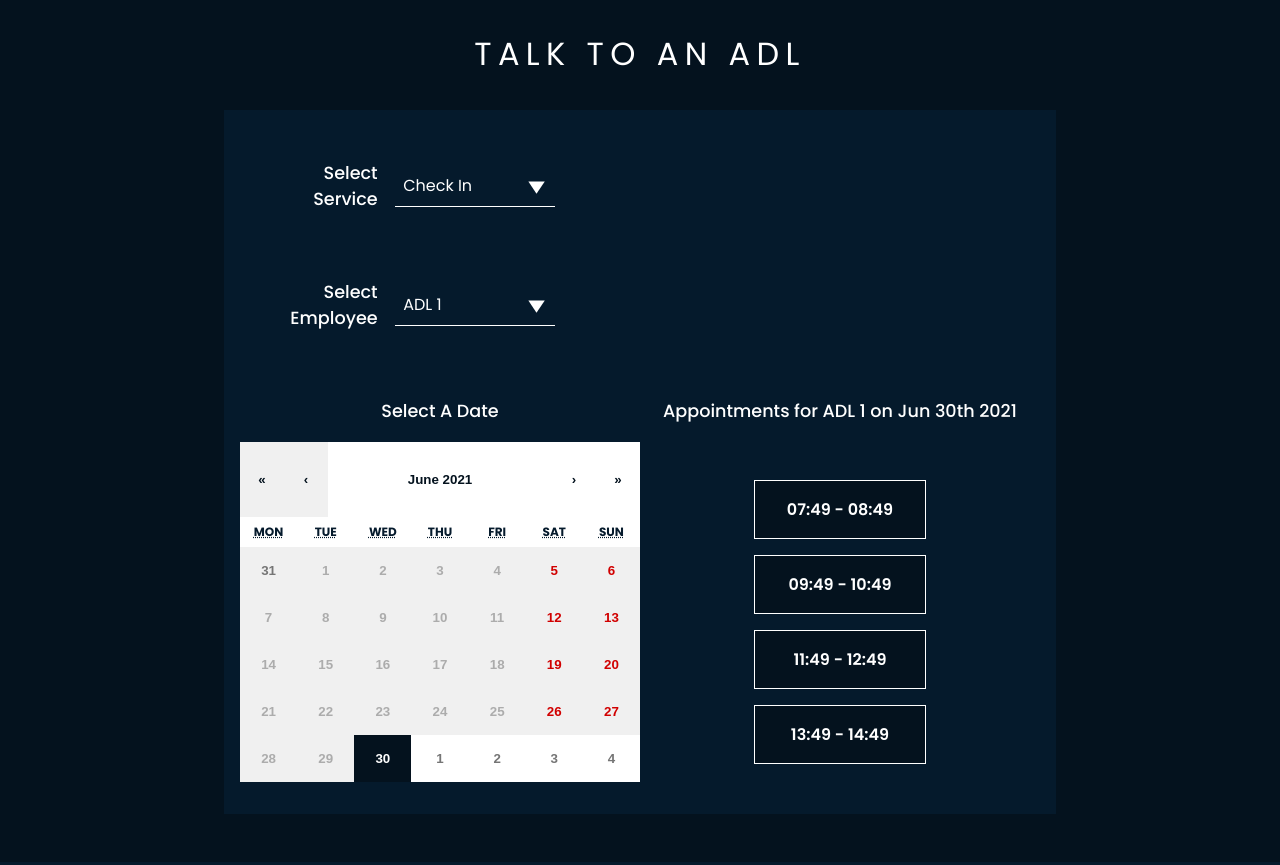
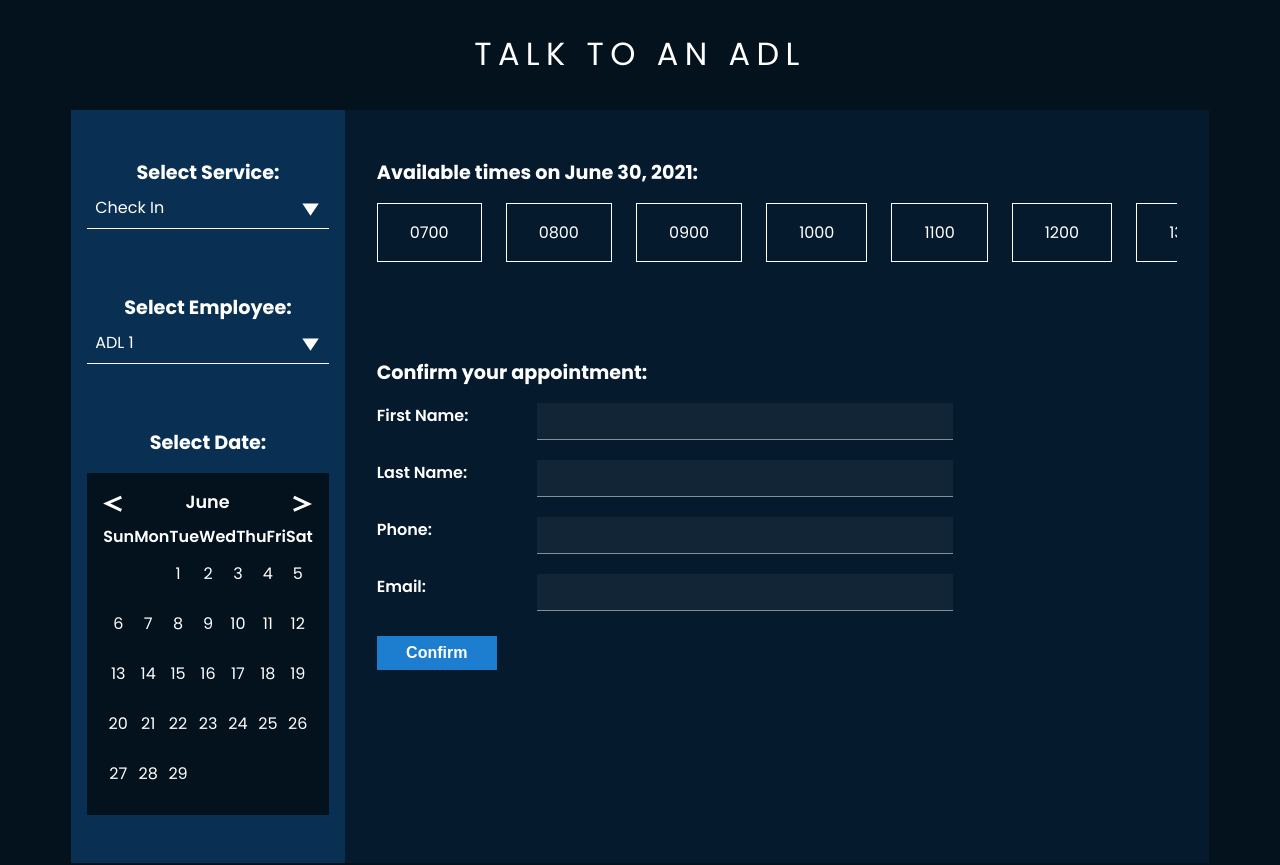
Before and after one commit to leighton-tidwell/jbadorms, a React (Create React App) app: page /dorms/appointments in a window 1280 px wide. Shown: the part 360-1225 px from the top of the page. Built offline with nearby package versions, Linux system fonts and the light colour scheme; what react-google-maps would draw is missing.

Commit message:
Appointment page draft two completed.

```diff
--- a/src/components/Dorms/Appointments/AppointmentForm.js
+++ b/src/components/Dorms/Appointments/AppointmentForm.js
@@ -2,26 +2,19 @@ import React, { useState } from "react";
 
 import classes from "./AppointmentForm.module.css";
 import Select from "../../UI/Select";
-import Calendar from "../../UI/Calendar";
-import AppointmentTimePicker from "./AppointmentTimePicker";
-import moment from "moment";
+import Calendar from "../../UI/Calendar/Calendar";
 import Button from "../../UI/Button";
 import Input from "../../UI/Input";
 
 const AppointmentForm = () => {
-  const [selectedDate, setSelectedDate] = useState(new Date());
-  const [selectedTime, setSelectedTime] = useState("");
-  const [parsedSelectedTime, setParsedSelectedTime] = useState([]);
+  const [selectedDate, setSelectedDate] = useState(null);
+  const [selectedTime, setSelectedTime] = useState(null);
   const [selectedService, setSelectedService] = useState("Check In");
   const [serviceOptions, setServiceOptions] = useState([
     { value: "Check In", id: 1 },
     { value: "Check Out", id: 2 },
     { value: "Inspection", id: 3 },
   ]);
-  const [enteredFullName, setEnteredFullName] = useState("");
-  const [enteredEmail, setEnteredEmail] = useState("");
-  const [enteredPhoneNumber, setEnteredPhoneNumber] = useState("");
-
   const [selectedEmployee, setSelectedEmployee] = useState("ADL 1");
   const [employeeOptions, setEmployeeOptions] = useState([
     { value: "ADL 1", id: 1 },
@@ -29,6 +22,24 @@ const AppointmentForm = () => {
     { value: "ADL 3", id: 3 },
     { value: "ADL 4", id: 4 },
   ]);
+  const [availableTimes, setAvailableTimes] = useState([
+    "0700",
+    "0800",
+    "0900",
+    "1000",
+    "1100",
+    "1200",
+    "1300",
+    "1400",
+    "1500",
+    "1600",
+    "1700",
+  ]);
+
+  const [enteredFirstName, setEnteredFirstName] = useState("");
+  const [enteredLastName, setEnteredLastName] = useState("");
+  const [enteredPhone, setEnteredPhone] = useState("");
+  const [enteredEmail, setEnteredEmail] = useState("");
 
   const handleSelectService = (selectedValue) => {
     setSelectedService(selectedValue);
@@ -38,48 +49,49 @@ const AppointmentForm = () => {
     setSelectedEmployee(selectedValue);
   };
 
-  const handleSelectedTime = (userSelectedTime) => {
-    setSelectedTime(userSelectedTime);
-    const hourRangeOfSelectedTime = userSelectedTime.split(" - ");
-    const firstHour = hourRangeOfSelectedTime[0].split(":")[0];
-    const secondHour = hourRangeOfSelectedTime[1].split(":")[0];
-    setParsedSelectedTime([
-      `${moment(selectedDate)
-        .add(+firstHour, "hours")
-        .format("MMM Do YYYY HH:mm")}`,
-      `${moment(selectedDate)
-        .add(+secondHour, "hours")
-        .format("MMM Do YYYY HH:mm")}`,
-    ]);
+  const handleDateSelect = (dateObject) => {
+    setSelectedDate(dateObject);
   };
 
-  const handleChangeFullName = (event) => {
-    setEnteredFullName(event.target.value);
+  const handleTimeSelect = (time) => {
+    setSelectedTime(time);
+  };
+
+  const handleChangeFirstName = (event) => {
+    setEnteredFirstName(event.target.value);
+  };
+
+  const handleChangeLastName = (event) => {
+    setEnteredLastName(event.target.value);
+  };
+
+  const handleChangePhone = (event) => {
+    setEnteredPhone(event.target.value);
   };
 
   const handleChangeEmail = (event) => {
     setEnteredEmail(event.target.value);
   };
 
-  const handleChangePhoneNumber = (event) => {
-    setEnteredPhoneNumber(event.target.value);
-  };
-
-  const handleFormSubmit = (event) => {
+  const handleSubmitForm = (event) => {
     event.preventDefault();
     console.log({
-      employee: selectedEmployee,
-      appointmentTime: parsedSelectedTime[0],
-      fullName: enteredFullName,
-      email: enteredEmail,
-      phone: enteredPhoneNumber,
+      selectedDate,
+      selectedTime,
+      selectedService,
+      selectedEmployee,
+      enteredFirstName,
+      enteredLastName,
+      enteredPhone,
+      enteredEmail,
     });
   };
 
   return (
-    <div className={classes.form}>
+    <div className={classes.flex}>
+      <div className={classes["first-step"]}>
         <div className={classes["form-control"]}>
-        <label className={classes.label}>Select Service</label>
+          <label className={classes.label}>Select Service:</label>
           <Select
             className={classes.select}
             options={serviceOptions}
@@ -87,76 +99,98 @@ const AppointmentForm = () => {
           />
         </div>
         <div className={classes["form-control"]}>
-        <label className={classes.label}>Select Employee</label>
+          <label className={classes.label}>Select Employee:</label>
           <Select
             className={classes.select}
             options={employeeOptions}
             onSelect={handleSelectEmployee}
           />
         </div>
-      <div className={classes["calendar-time-picker"]}>
-        <div className={classes["calendar-form-control"]}>
-          <label className={classes.label}>Select A Date</label>
-          <Calendar onDateChange={setSelectedDate} dateValue={selectedDate} />
+        <div className={classes["form-control"]}>
+          <label className={classes.label}>Select Date:</label>
+          <Calendar onDateChange={handleDateSelect} />
         </div>
-        <div className={classes["calendar-form-control"]}>
-          <label className={classes.label}>
-            Appointments for {selectedEmployee} on{" "}
-            {moment(selectedDate).format("MMM Do YYYY")}
+      </div>
+      <div className={classes["second-step"]}>
+        <div className={classes["form-control"]}>
+          <div className={classes["appointments-available"]}>
+            {selectedDate
+              ? `Available times on ${selectedDate.month} ${selectedDate.day}, ${selectedDate.year}:`
+              : ""}
+          </div>
+          <div className={classes["time-selector"]}>
+            {availableTimes.map((time, i) => (
+              <div
+                onClick={() => {
+                  handleTimeSelect(time);
+                }}
+                key={i}
+                className={`${classes["time-element"]} ${
+                  selectedTime === time ? classes["time-selected"] : ""
+                }`}
+              >
+                {time}
+              </div>
+            ))}
+          </div>
+        </div>
+        <div className={classes["form-control"]}>
+          <div className={classes["appointments-available"]}>
+            Confirm your appointment:
+          </div>
+          <form onSubmit={handleSubmitForm}>
+            <div className={classes["inline-form"]}>
+              <label htmlFor="firstName" className={classes["inline-label"]}>
+                First Name:
               </label>
-          <AppointmentTimePicker
-            selectedDate={selectedDate}
-            changeTime={handleSelectedTime}
+              <Input
+                onChange={handleChangeFirstName}
+                id="firstName"
+                type="text"
+                className={classes["input"]}
+                value={enteredFirstName}
               />
             </div>
-      </div>
-      {selectedTime && (
-        <div className={classes["contact-information"]}>
-          <div className={classes["appointment-confirmation"]}>
-            <label className={classes.label}>Confirm your appointment</label>
-            <div className={classes["employee"]}>
-              <span>Employee: </span>
-              {selectedEmployee}
-            </div>
-            <div className={classes["date"]}>
-              <span>Date: </span>
-              {parsedSelectedTime[0]}
-            </div>
-          </div>
-          <div className={classes["confirmation-form"]}>
-            <form onSubmit={handleFormSubmit}>
-              <div className={classes["form-control"]}>
-                <label className={classes.label}>Full Name: </label>
+            <div className={classes["inline-form"]}>
+              <label htmlFor="lastName" className={classes["inline-label"]}>
+                Last Name:
+              </label>
               <Input
+                onChange={handleChangeLastName}
+                id="lastName"
                 type="text"
-                  className={classes.input}
-                  value={enteredFullName}
-                  onChange={handleChangeFullName}
+                className={classes["input"]}
+                value={enteredLastName}
               />
             </div>
-              <div className={classes["form-control"]}>
-                <label className={classes.label}>Email: </label>
+            <div className={classes["inline-form"]}>
+              <label htmlFor="phone" className={classes["inline-label"]}>
+                Phone:
+              </label>
               <Input
-                  type="email"
-                  className={classes.input}
-                  value={enteredEmail}
-                  onChange={handleChangeEmail}
+                onChange={handleChangePhone}
+                id="phone"
+                type="tel"
+                className={classes["input"]}
+                value={enteredPhone}
               />
             </div>
-              <div className={classes["form-control"]}>
-                <label className={classes.label}>Phone Number: </label>
+            <div className={classes["inline-form"]}>
+              <label htmlFor="email" className={classes["inline-label"]}>
+                Email:
+              </label>
               <Input
-                  type="tel"
-                  className={classes.input}
-                  value={enteredPhoneNumber}
-                  onChange={handleChangePhoneNumber}
+                onChange={handleChangeEmail}
+                id="email"
+                type="email"
+                className={classes["input"]}
+                value={enteredEmail}
               />
             </div>
-              <Button type="button">Confirm</Button>
+            <Button className={classes.confirm}>Confirm</Button>
           </form>
         </div>
       </div>
-      )}
     </div>
   );
 };
--- a/src/components/Dorms/Appointments/AppointmentForm.module.css
+++ b/src/components/Dorms/Appointments/AppointmentForm.module.css
@@ -1,89 +1,115 @@
-.form {
+.first-step {
+  background: #093052;
   flex-basis: 100%;
+  padding: 1em;
   display: flex;
-  justify-content: center;
   flex-direction: column;
 }
 
 .form-control {
+  margin: 2em 0;
+  flex-basis: 100%;
   display: flex;
-  flex-basis: 100%;
   flex-direction: column;
-  align-items: center;
-  margin: 1em 0;
-}
-
-.calendar-form-control {
-  display: flex;
-  flex-basis: 100%;
-  flex-direction: column;
-  margin: 1em 0;
 }
 
 .label {
-  font-weight: 500;
+  font-weight: 700;
   text-align: center;
-  margin: 1em;
-  font-size: 1.1em;
+  font-size: 1.2em;
 }
 
-.calendar-time-picker {
+.flex {
   display: flex;
   flex-basis: 100%;
   flex-direction: column;
 }
 
-.contact-information {
+.second-step {
   flex-basis: 100%;
+  padding: 1em;
   display: flex;
-  align-items: center;
-  justify-content: center;
+  flex-direction: column;
   text-align: center;
-  flex-direction: column;
 }
 
-.appointment-confirmation {
-  flex-basis: 100%;
-  width: 100%;
+.appointments-available {
+  font-size: 1.2em;
+  font-weight: 700;
 }
 
-.employee span {
+.time-selector {
+  display: flex;
+  max-width: 250px;
+  overflow-y: auto;
+  margin: 1em 0;
+  padding-bottom: 1em;
+}
+
+.time-element {
+  padding: 1em 2em;
+  border: 1px solid white;
+  margin-right: 1.5em;
+  cursor: pointer;
+}
+
+.time-element:hover {
+  background: #083052;
+}
+
+.time-element:active {
+  background: #083052;
+}
+
+.time-selected {
+  background: #083052;
+}
+
+.inline-form {
+  display: flex;
+  flex-direction: column;
+  margin: 1em 0;
+}
+
+.inline-label {
+  margin-bottom: 1em;
   font-weight: 600;
 }
 
-.date span {
-  font-weight: 600;
-}
-
-.confirmation-form {
-  flex-basis: 100%;
-  width: 100%;
-}
-
-.input {
-  width: 100%;
-}
-
 @media only screen and (min-width: 1200px) {
-  .calendar-time-picker {
+  .flex {
     flex-direction: row;
   }
-  .form-control {
+  .first-step {
+    flex-basis: 30%;
+  }
+  .second-step {
+    flex-basis: 70%;
+    padding: 1em 2em;
+    text-align: left;
+  }
+  .time-selector {
+    max-width: 800px;
+  }
+
+  .second-step .form-control {
+    flex-basis: 0;
+  }
+
+  .inline-form {
     flex-direction: row;
   }
-  .label {
-    flex-basis: 15%;
-    text-align: right;
+  .inline-label {
+    flex-basis: 20%;
   }
-  .calendar-form-control .label {
-    text-align: center;
+
+  .input {
+    flex-basis: 50%;
   }
-  .select {
-    flex-basis: 80%;
-    max-width: 20%;
-    width: 20%;
-  }
-  .input {
-    flex-basis: 65%;
+
+  .confirm {
+    width: 15%;
+    font-size: 1em;
+    font-weight: 700;
   }
 }
--- a/src/components/UI/Button.js
+++ b/src/components/UI/Button.js
@@ -4,7 +4,10 @@ import classes from "./Button.module.css";
 
 const Button = (props) => {
   return (
-    <button className={classes.button} type={props.button}>
+    <button
+      className={`${classes.button} ${props.className && props.className}`}
+      type={props.button}
+    >
       {props.children}
     </button>
   );
--- a/src/components/UI/Calendar.css
+++ /dev/null
@@ -1,122 +0,0 @@
-@import url("https://fonts.googleapis.com/css2?family=Poppins:ital,wght@0,100;0,200;0,300;0,400;0,500;0,600;0,700;0,800;0,900;1,100;1,200;1,300;1,400;1,500;1,600;1,700;1,800;1,900&display=swap");
-.react-calendar {
-  background: rgb(255, 255, 255);
-  flex-basis: 100%;
-  margin: 0 auto;
-  font-family: "Poppins", sans-serif;
-  max-height: 350px;
-}
-.react-calendar--doubleView {
-  width: 700px;
-}
-.react-calendar--doubleView .react-calendar__viewContainer {
-  display: flex;
-  margin: -0.5em;
-}
-.react-calendar--doubleView .react-calendar__viewContainer > * {
-  width: 50%;
-  margin: 0.5em;
-}
-.react-calendar,
-.react-calendar *,
-.react-calendar *:before,
-.react-calendar *:after {
-  -moz-box-sizing: border-box;
-  -webkit-box-sizing: border-box;
-  box-sizing: border-box;
-}
-.react-calendar button {
-  margin: 0;
-  border: 0;
-  outline: none;
-}
-.react-calendar button:enabled:hover {
-  cursor: pointer;
-}
-.react-calendar__navigation {
-  display: flex;
-  height: 75px;
-}
-.react-calendar__navigation button {
-  min-width: 44px;
-  background: none;
-  color: #04121e;
-  font-weight: 800;
-}
-.react-calendar__navigation button:enabled:hover,
-.react-calendar__navigation button:enabled:focus {
-  background-color: #e6e6e6;
-}
-.react-calendar__navigation button[disabled] {
-  background-color: #f0f0f0;
-}
-.react-calendar__month-view__weekdays {
-  text-align: center;
-  text-transform: uppercase;
-  font-weight: bold;
-  font-size: 0.75em;
-  color: #051a2c;
-}
-.react-calendar__month-view__weekdays__weekday {
-  padding: 0.5em;
-}
-.react-calendar__month-view__weekNumbers .react-calendar__tile {
-  display: flex;
-  align-items: center;
-  justify-content: center;
-  font-size: 0.75em;
-  font-weight: bold;
-  padding: calc(1em) calc(0.66666666666667em);
-}
-.react-calendar__month-view__days__day--weekend {
-  color: #d10000;
-}
-.react-calendar__month-view__days__day--neighboringMonth {
-  color: #757575;
-}
-.react-calendar__year-view .react-calendar__tile,
-.react-calendar__decade-view .react-calendar__tile,
-.react-calendar__century-view .react-calendar__tile {
-  padding: 2em 0.5em;
-}
-.react-calendar__tile {
-  max-width: 100%;
-  text-align: center;
-  padding: 1.2em 1em;
-  background: none;
-  font-weight: bold;
-}
-.react-calendar__tile:disabled {
-  background-color: #f0f0f0;
-}
-.react-calendar__tile:enabled:hover,
-.react-calendar__tile:enabled:focus {
-  background-color: #e6e6e6;
-}
-.react-calendar__tile--now {
-  background: #ccc;
-  color: white;
-}
-.react-calendar__tile--now:enabled:hover,
-.react-calendar__tile--now:enabled:focus {
-  background: #04121e;
-}
-.react-calendar__tile--hasActive {
-  background: #04121e;
-}
-.react-calendar__tile--hasActive:enabled:hover,
-.react-calendar__tile--hasActive:enabled:focus {
-  background: #a9d4ff;
-}
-.react-calendar__tile--active {
-  background: #04121e;
-  color: white;
-  font-weight: 600;
-}
-.react-calendar__tile--active:enabled:hover,
-.react-calendar__tile--active:enabled:focus {
-  background: #04121e;
-}
-.react-calendar--selectRange .react-calendar__tile--hover {
-  background-color: #e6e6e6;
-}
--- a/src/components/UI/Calendar.js
+++ /dev/null
@@ -1,18 +0,0 @@
-import React from "react";
-import ReactCalendar from "react-calendar";
-
-import "./Calendar.css";
-
-const Calendar = (props) => {
-  return (
-    <>
-      <ReactCalendar
-        minDate={new Date()}
-        onChange={props.onDateChange}
-        value={props.dateValue}
-      />
-    </>
-  );
-};
-
-export default Calendar;
--- /dev/null
+++ b/src/components/UI/Calendar/Calendar.js
@@ -0,0 +1,128 @@
+import React, { useEffect, useState } from "react";
+
+import classes from "./Calendar.module.css";
+import moment from "moment";
+
+import ArrowLeft from "../../../images/calendar-arrow-left.svg";
+import ArrowRight from "../../../images/calendar-arrow-right.svg";
+
+const Calendar = (props) => {
+  const today = moment();
+
+  const [dateObject, setDateObject] = useState({
+    dateObj: moment(),
+  });
+
+  const shortWeekDays = () => {
+    const listOfWeekDays = moment.weekdaysShort();
+    return (
+      <div className={classes["week-day-header"]}>
+        {listOfWeekDays.map((weekDay) => (
+          <div key={weekDay} className={classes["week-day"]}>
+            {weekDay}
+          </div>
+        ))}
+      </div>
+    );
+  };
+
+  const firstDayOfMonth = () => {
+    return moment(dateObject.dateObj).startOf("month").format("d");
+  };
+
+  const daysInMonth = () => {
+    return moment(dateObject.dateObj).daysInMonth();
+  };
+
+  const currentDay = () => {
+    return moment(dateObject.dateObj).format("D");
+  };
+
+  const currentMonth = () => {
+    return moment(dateObject.dateObj).format("MMMM");
+  };
+
+  const currentYear = () => {
+    return moment(dateObject.dateObj).year();
+  };
+
+  const [selectedDate, setSelectedDate] = useState({
+    day: currentDay(),
+    month: currentMonth(),
+    year: currentYear(),
+  });
+
+  // generate blank dates
+  let blanks = [];
+  for (let i = 0; i < firstDayOfMonth(); i++) {
+    blanks.push(<div className={classes["calendar-day empty"]}>{""}</div>);
+  }
+
+  // generate days in month
+  let daysInMonthList = [];
+  for (let d = 1; d < daysInMonth(); d++) {
+    const currentDayCheck =
+      d === +currentDay() && today.format("MMMM") === currentMonth()
+        ? "today"
+        : "";
+    const selectedDayCheck =
+      d === selectedDate.day && currentMonth() === selectedDate.month
+        ? "selected"
+        : "";
+    daysInMonthList.push(
+      <div
+        key={d}
+        onClick={(e) => {
+          handleDayClick(e, d);
+        }}
+        className={`${classes["calendar-day"]} ${classes[currentDayCheck]} ${classes[selectedDayCheck]}`}
+      >
+        {d}
+      </div>
+    );
+  }
+
+  const totalCalendarSlots = [...blanks, ...daysInMonthList];
+
+  const handlePrevious = () => {
+    setDateObject((prevState) => ({
+      dateObj: prevState.dateObj.subtract(1, "month"),
+    }));
+  };
+
+  const handleNext = () => {
+    setDateObject((prevState) => ({
+      dateObj: prevState.dateObj.add(1, "month"),
+    }));
+  };
+
+  const handleDayClick = (event, day) => {
+    setSelectedDate({
+      day: day,
+      month: currentMonth(),
+      year: currentYear(),
+    });
+  };
+
+  useEffect(() => {
+    props.onDateChange(selectedDate);
+  }, [selectedDate]);
+
+  return (
+    <div className={classes.calendar}>
+      <div className={classes["month-picker"]}>
+        <div onClick={handlePrevious} className={classes.previous}>
+          <img alt="change month back one" src={ArrowLeft} />
+        </div>
+        <div className={classes["month-title"]}>{currentMonth()}</div>
+        <div onClick={handleNext} className={classes.next}>
+          <img alt="change month forward one" src={ArrowRight} />
+        </div>
+      </div>
+      {shortWeekDays()}
+      <div className={classes["calendar-grid"]}>{totalCalendarSlots}</div>
+    </div>
+  );
+};
+
+export default Calendar;
--- /dev/null
+++ b/src/components/UI/Calendar/Calendar.module.css
@@ -0,0 +1,67 @@
+.calendar {
+  background: #04121e;
+  padding: 1em;
+  margin-top: 1em;
+}
+
+.month-picker {
+  display: flex;
+  justify-content: center;
+  align-items: center;
+}
+
+.previous {
+  flex-basis: 5%;
+  cursor: pointer;
+}
+
+.next {
+  flex-basis: 5%;
+  text-align: right;
+  cursor: pointer;
+}
+
+.month-title {
+  flex-basis: 90%;
+  font-weight: 600;
+  text-align: center;
+  font-size: 1.1em;
+  margin-bottom: 0.5em;
+}
+
+.week-day-header {
+  display: grid;
+  grid-template-columns: repeat(7, 1fr);
+  font-weight: 600;
+}
+
+.week-day {
+  flex-grow: 1;
+  text-align: center;
+}
+
+.calendar-grid {
+  display: grid;
+  grid-template-columns: repeat(7, 1fr);
+  text-align: center;
+}
+
+.calendar-day {
+  min-height: 50px;
+  display: flex;
+  align-items: center;
+  justify-content: center;
+  cursor: pointer;
+}
+
+.calendar-day:hover {
+  background: #1c2a35;
+}
+
+.today {
+  background: #1c3447;
+}
+
+.selected {
+  background: #083052;
+}
--- a/src/components/UI/Content.js
+++ b/src/components/UI/Content.js
@@ -7,7 +7,12 @@ import ContentWrapper from "./ContentWrapper";
 const Content = (props) => {
   return (
     <ContentWrapper>
-      <div className={classes.container}>{props.children}</div>
+      <div
+        className={classes.container}
+        style={{ padding: `${props.padding === true ? "1em" : ""}` }}
+      >
+        {props.children}
+      </div>
     </ContentWrapper>
   );
 };
--- a/src/components/UI/Content.module.css
+++ b/src/components/UI/Content.module.css
@@ -2,7 +2,7 @@
   background: #051a2c;
   display: flex;
   flex-basis: 80%;
-  padding: 1em;
+  /* padding: 1em; */
   color: white;
   margin-bottom: 3em;
 }
--- a/src/components/UI/Input.js
+++ b/src/components/UI/Input.js
@@ -6,6 +6,7 @@ const Input = (props) => {
   return (
     <input
       type={props.type}
+      id={props.id}
       className={`${classes.input} ${props.className && props.className}`}
       value={props.value}
       placeholder={props.placeholder}
--- a/src/components/UI/Select.js
+++ b/src/components/UI/Select.js
@@ -19,7 +19,6 @@ const Select = (props) => {
   };
 
   const handleSelectItem = (item) => {
-    console.log(item);
     setOptions((prevState) => ({
       ...prevState,
       showItems: false,
--- a/src/index.css
+++ b/src/index.css
@@ -11,3 +11,25 @@ code {
   font-family: source-code-pro, Menlo, Monaco, Consolas, "Courier New",
     monospace;
 }
+
+/* ===== Scrollbar CSS ===== */
+/* Firefox */
+* {
+  scrollbar-width: auto;
+  scrollbar-color: #093052 transparent;
+}
+
+/* Chrome, Edge, and Safari */
+*::-webkit-scrollbar {
+  width: 16px;
+}
+
+*::-webkit-scrollbar-track {
+  background: transparent;
+}
+
+*::-webkit-scrollbar-thumb {
+  background-color: #093052;
+  border-radius: 5px;
+  border: 1px solid #09365d;
+}
```
Also changed, not shown: src/images/calendar-arrow-left.svg (added), src/images/calendar-arrow-right.svg (added). Lines whose indentation alone changed are shown as unchanged.
